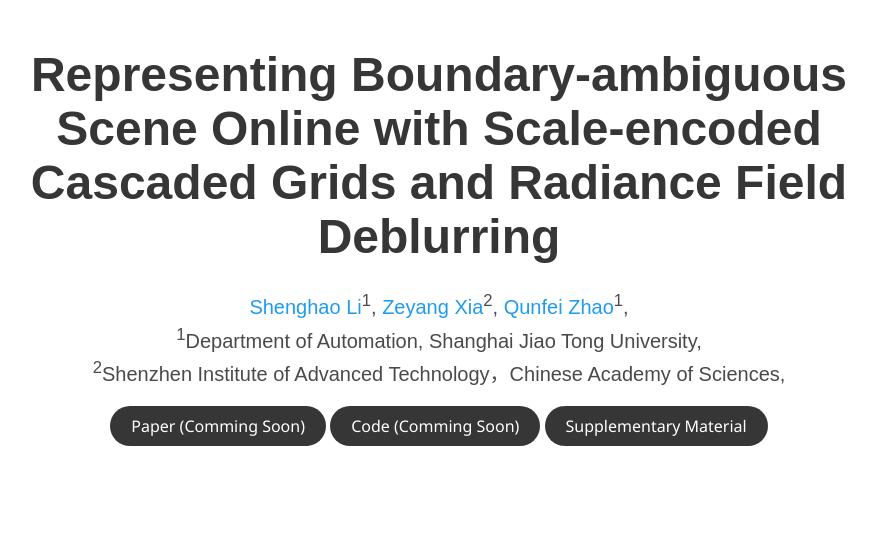
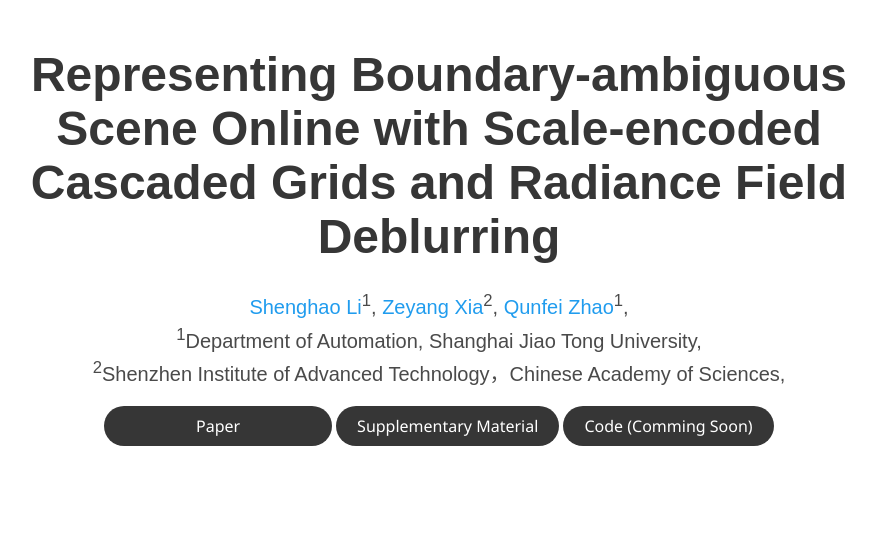
Before and after one commit to Merical/OnlineNeRF, a plain HTML site: page index.html in a window 1280 px wide. Shown: the top 533 px of the page, without its empty margins (201-1077 px from the left). Drawn offline with nearby package versions, Linux system fonts and the light colour scheme; a script that the page names is missing; some icons are missing; a web font is replaced by a local one.

Commit message:
Update paper link

```diff
--- a/index.html
+++ b/index.html
@@ -67,23 +67,23 @@
             <div class="publication-links">
               <!-- PDF Link. -->
               <span class="link-block">
-                <a href="https://github.com/Merical/OnlineNeRF"
+                <a href="https://ieeexplore.ieee.org/document/10197499"
                    class="external-link button is-normal is-rounded is-dark">
-                  <span>Paper (Comming Soon)</span>
+                  <span>&nbsp&nbsp&nbsp&nbsp&nbsp&nbsp&nbsp&nbsp&nbsp&nbsp&nbsp&nbsp&nbsp&nbsp&nbsp&nbsp Paper &nbsp&nbsp&nbsp&nbsp&nbsp&nbsp&nbsp&nbsp&nbsp&nbsp&nbsp&nbsp&nbsp&nbsp&nbsp&nbsp</span>
                 </a>
+              </span>
+              <!-- Appendix Link. -->
+              <span class="link-block">
+                <a href="static/files/appendix.pdf"
+                   class="external-link button is-normal is-rounded is-dark">
+                  <span>Supplementary Material</span>
+                  </a>
               </span>
               <!-- Code Link. -->
               <span class="link-block">
                 <a href="https://github.com/Merical/OnlineNeRF"
                    class="external-link button is-normal is-rounded is-dark">
                   <span>Code (Comming Soon)</span>
-                  </a>
-              </span>
-              <!-- Appendix Link. -->
-              <span class="link-block">
-                <a href="static/files/appendix.pdf"
-                   class="external-link button is-normal is-rounded is-dark">
-                  <span>Supplementary Material</span>
                   </a>
               </span>
             </div>
```
